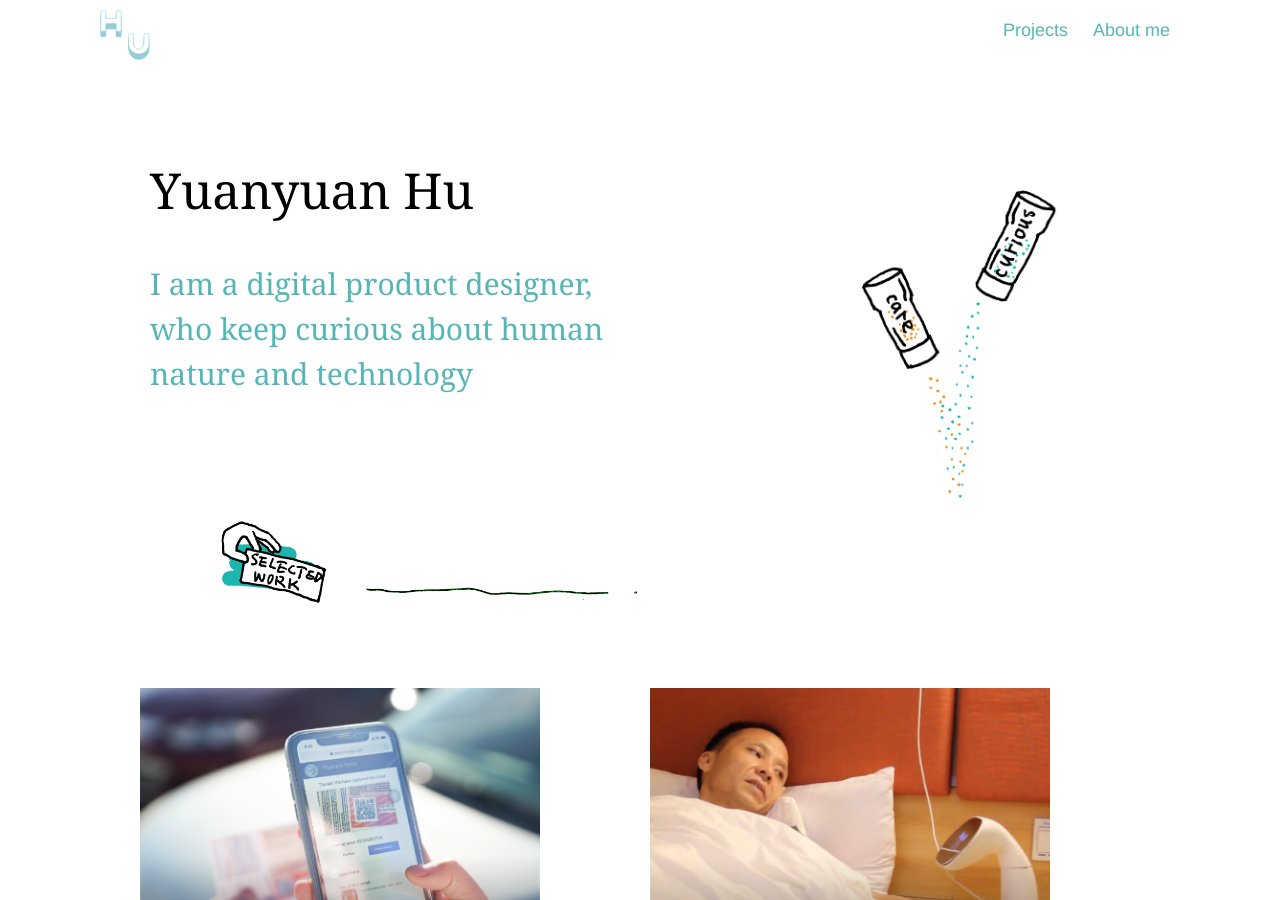
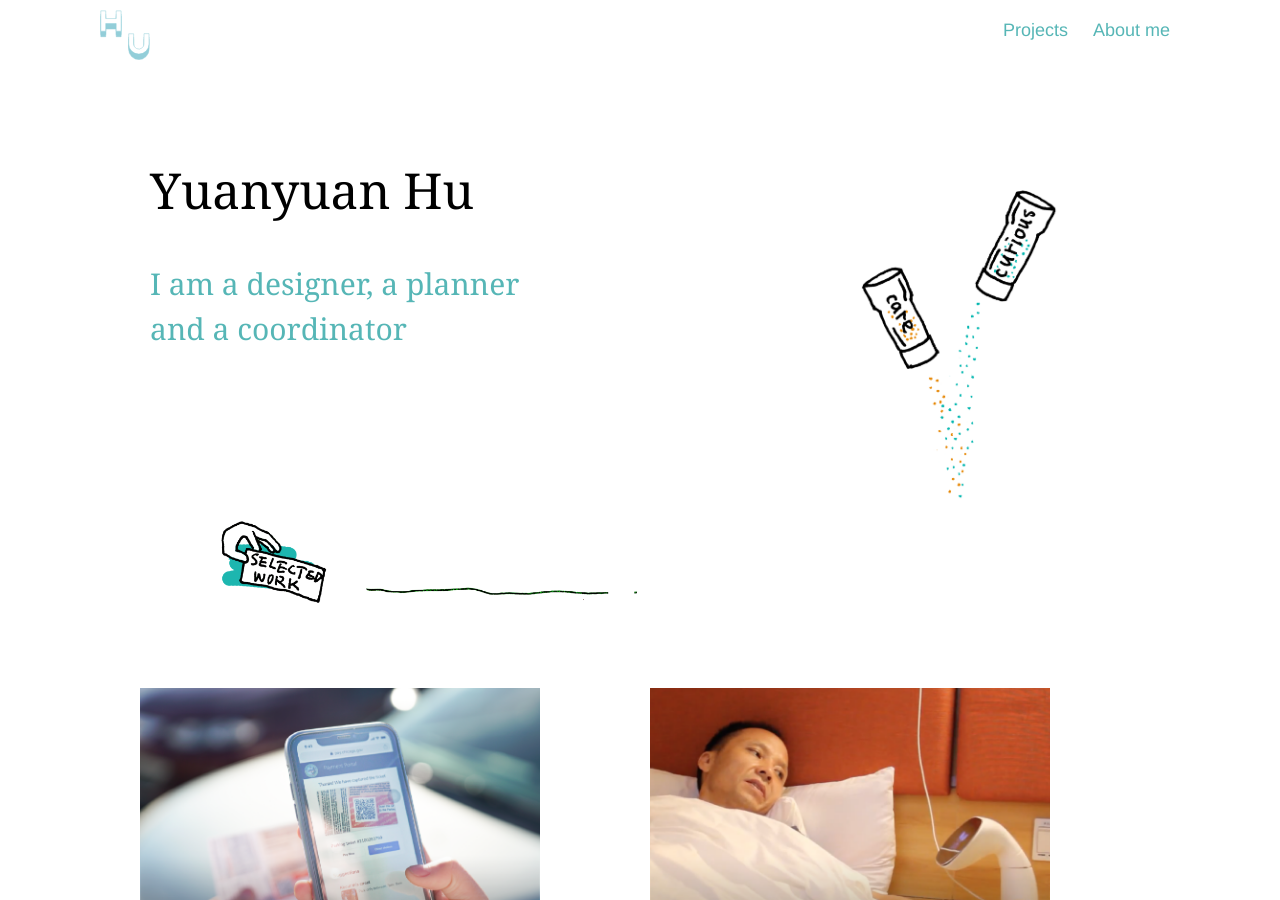
Before and after one commit to yuanyuanhu96/Potfolio-Archive, a Jekyll site: the page index.html, which Jekyll copies as it is, in a window 1280 px wide and 900 px high. Built offline with Jekyll 4.4.1, drawn with Linux system fonts in a browser that asks for light colours.

Commit message:
Change wording in one sentence intro in index.html

```diff
--- a/about.html
+++ b/about.html
@@ -46,8 +46,8 @@
 
           <section>
             <h2>
-              I am a digital product designer, <br />who keep curious about
-              human nature and technology.
+              I design digital products, with curiosity about human nature
+              and technology.
             </h2>
 
             <p class="larger">
@@ -88,7 +88,6 @@
     <br />
     <div class="container">
       <div class="cat-display clearf">
-
         <h2 class="align-center">How I locate my self:</h2>
 
         <br /><br />
--- a/index.html
+++ b/index.html
@@ -32,10 +32,7 @@
       <div class="header clearf">
         <div class="col-5 clearf">
           <h1>Yuanyuan Hu</h1>
-          <h2>
-            I am a digital product designer, who keep curious about human nature
-            and technology
-          </h2>
+          <h2>I am a designer, a planner <br />and a coordinator</h2>
         </div>
 
         <div class="title-pic clearf">
@@ -50,7 +47,10 @@
         <div class="cat-display clearf">
           <div class="works-title">
             <a href="#">
-              <img src="./img/index/selected-work.png" alt="" width="800"
+              <img
+                src="./img/index/selected-work.png"
+                alt="selected-work"
+                width="800"
             /></a>
           </div>
         </div>
@@ -132,7 +132,7 @@
         <div class="cat-display clearf">
           <div class="works-title">
             <a href="#">
-              <img src="./img/index/more-work.png" alt="" width="800"
+              <img src="./img/index/more-work.png" alt="more-work" width="800"
             /></a>
           </div>
         </div>
```
